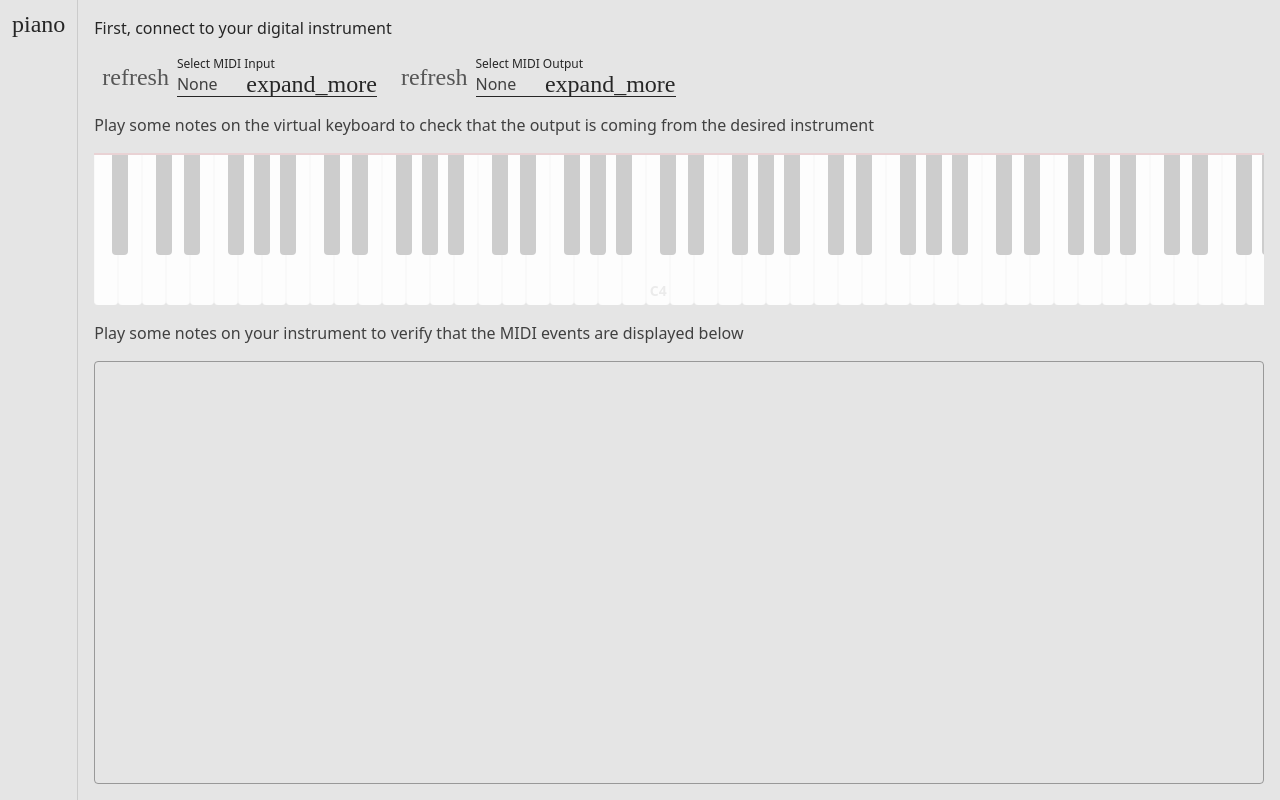
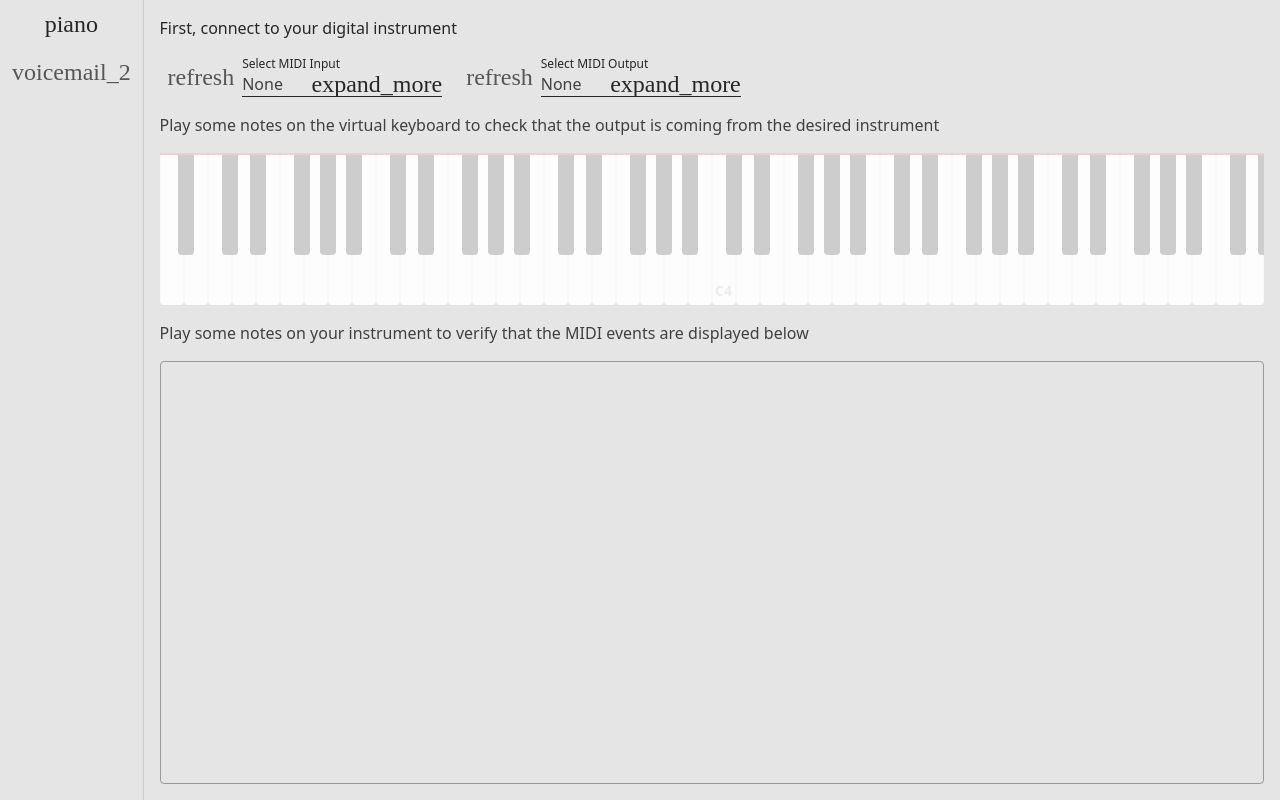
Before and after one commit to rucub100/midirc, a Vue app: page / in a window 1280 px wide. Built offline with nearby package versions, Linux system fonts and the light colour scheme; a web font is replaced by a local one.

Commit message:
feat(recorder): navigate to recorder view

```diff
--- a/src/components/RootLayout.vue
+++ b/src/components/RootLayout.vue
@@ -1,19 +1,20 @@
 <script setup lang="ts">
-import { computed, ref } from 'vue';
-import MidiMonitor from '../views/MidiMonitor.vue';
 import ViewNavigation from './ViewNavigation.vue';
+import MidiMonitor from "../views/MidiMonitor.vue";
+import MidiRecorder from "../views/MidiRecorder.vue";
+import { useNavigation, View } from '../hooks/use-navigation';
 
-const views = [MidiMonitor];
-
-const currentViewIndex = ref(0);
-const currentView = computed(() => (views[currentViewIndex.value]));
-
+const { currentView, navigateTo } = useNavigation();
+const views: Record<View, any> = {
+    'setup': MidiMonitor,
+    'recorder': MidiRecorder,
+};
 </script>
 
 <template>
     <div class="flex flex-row h-full w-full">
-        <ViewNavigation></ViewNavigation>
+        <ViewNavigation @navigate="navigateTo"></ViewNavigation>
         <div class="h-full w-[1px] bg-[var(--color-hover)]"></div>
-        <component :is="currentView" class="overflow-hidden relative" />
+        <component :is="views[currentView]" class="overflow-hidden relative" />
     </div>
 </template>
--- a/src/components/ViewNavigation.vue
+++ b/src/components/ViewNavigation.vue
@@ -1,9 +1,22 @@
 <script setup lang="ts">
+import { useNavigation, View } from '../hooks/use-navigation';
 import IconButton from './common/IconButton.vue';
+
+const { currentView } = useNavigation();
+
+const emit = defineEmits<{
+    (e: 'navigate', view: View): void;
+}>();
 </script>
 
 <template>
     <div class="flex flex-col h-full">
-        <IconButton icon="piano" title="MIDI Setup" class="p-3" active></IconButton>
+        <IconButton icon="piano" title="MIDI Setup" class="p-3" :active="currentView === 'setup'"
+            @click="emit('navigate', 'setup')"></IconButton>
+        <IconButton icon="voicemail_2" title="MIDI Recorder" class="p-3" :active="currentView === 'recorder'"
+            @click="emit('navigate', 'recorder')">
+        </IconButton>
+        <!-- <IconButton icon="edit_audio" title="MIDI Editor" class="p-3" :active="currentView === 'editor'"
+            @click="emit('navigate', 'editor')"></IconButton> -->
     </div>
 </template>
--- /dev/null
+++ b/src/hooks/use-navigation.ts
@@ -0,0 +1,16 @@
+import { ref } from "vue";
+
+export type View = "setup" | "recorder";
+
+const currentView = ref<View>("setup");
+
+function navigateTo(view: View) {
+  currentView.value = view;
+}
+
+export function useNavigation() {
+  return {
+    currentView,
+    navigateTo,
+  };
+}
--- a/src/views/MidiMonitor.vue
+++ b/src/views/MidiMonitor.vue
@@ -20,7 +20,7 @@ onMessage((event) => {
 </script>
 
 <template>
-    <div class="w-full flex flex-col p-4 gap-4 relative">
+    <div class="w-full h-full flex flex-col p-4 gap-4 relative">
         <h1>First, connect to your digital instrument</h1>
         <div class="flex flex-row items-center gap-4">
             <MidiInputSelector></MidiInputSelector>
--- /dev/null
+++ b/src/views/MidiRecorder.vue
@@ -0,0 +1,5 @@
+<script setup lang="ts"></script>
+
+<template>
+    <div class="w-full flex flex-col p-4 gap-4 relative">TODO</div>
+</template>
```
